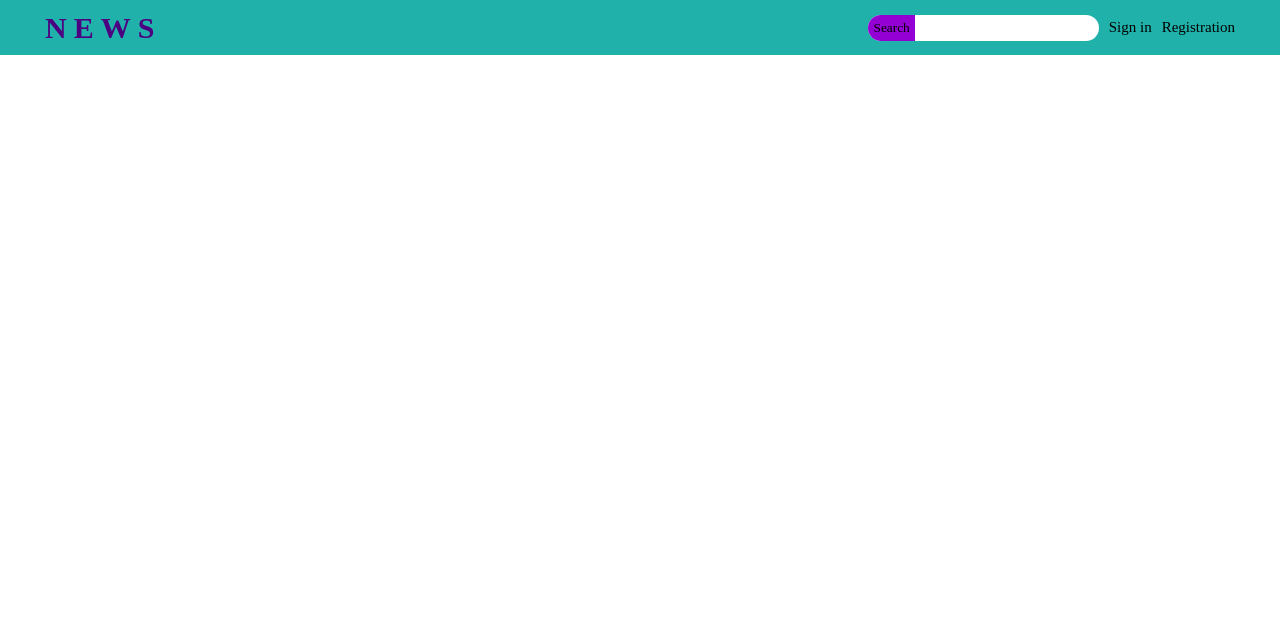
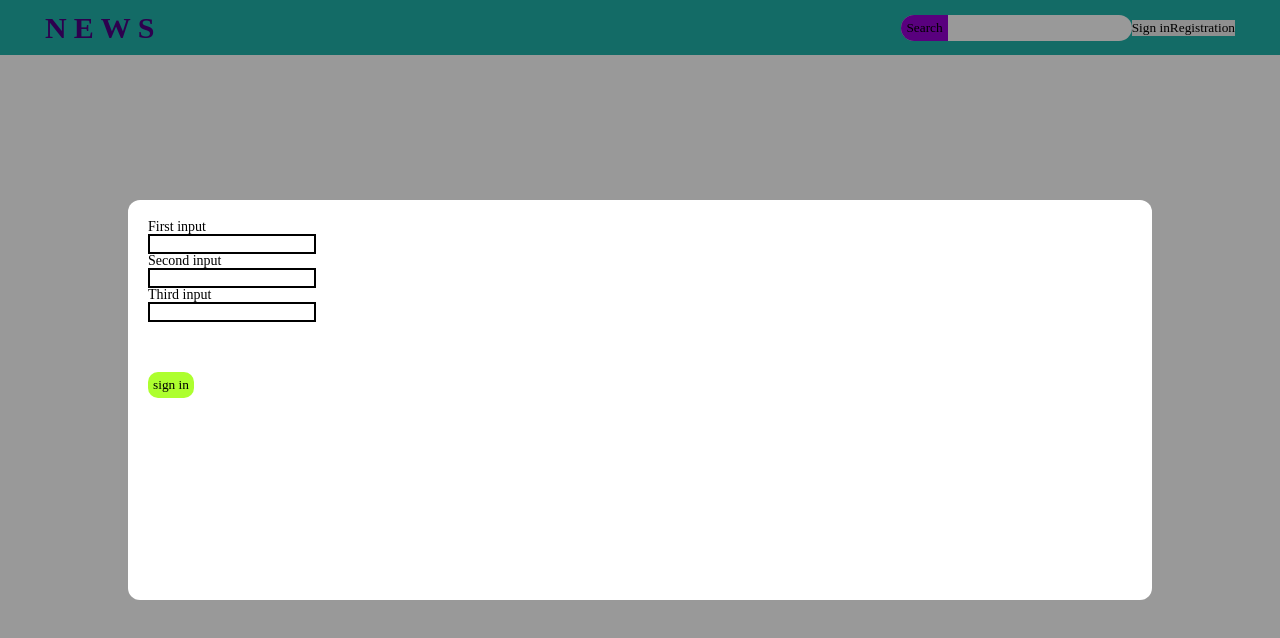
Before and after one commit to aamaksimenko/amaksimenkofront, a React (Create React App) app: page / in a window 1280 px wide. Shown: the top 638 px of the page. Built offline with nearby package versions, Linux system fonts and the light colour scheme.

Commit message:
add modal component

```diff
--- a/src/components/Header/Header.jsx
+++ b/src/components/Header/Header.jsx
@@ -1,8 +1,11 @@
-import React, { memo } from 'react';
+import React, { memo, useState } from 'react';
+
+import Modal from '../Modal/Modal';
 
 import './index.css';
 
 function Header() {
+  const [modalActive, setModalActive] = useState(true);
   return (
     <header className="header">
       <div className="header__container">
@@ -14,10 +17,22 @@ function Header() {
           <input type="search" className="header__input" />
         </div>
         <nav className="header__menu">
-          <a href="/">Sign in</a>
-          <a href="/">Registration</a>
+          <button type="button" onClick={() => setModalActive(true)}>Sign in</button>
+          <button type="button">Registration</button>
         </nav>
       </div>
+      <Modal active={modalActive} setActive={setModalActive}>
+        <form action="">
+          <p>First input</p>
+          <input type="text" />
+          <p>Second input</p>
+          <input type="text" />
+          <p>Third input</p>
+          <input type="text" />
+          <br />
+          <button type="button" className="submit">sign in</button>
+        </form>
+      </Modal>
     </header>
   );
 }
--- a/src/components/Header/index.css
+++ b/src/components/Header/index.css
@@ -49,3 +49,15 @@ input[type="search"]::-webkit-search-results-decoration {
 .header__menu a:hover {
   color: #7fffd4;
 }
+input{
+  border: 2px solid black;
+}
+
+.submit {
+  border: none;
+  border-radius: 10px;
+  background-color: greenyellow;
+  outline: none;
+  margin-top: 50px;
+  padding: 5px;
+}
--- /dev/null
+++ b/src/components/Modal/Modal.jsx
@@ -0,0 +1,25 @@
+import React, { memo } from 'react';
+import * as PropTypes from 'prop-types';
+import './index.css';
+
+function Modal({ active, setActive, children }) {
+  return (
+    /* eslint-disable */
+    <div className={active ? 'modal active' : 'modal'} onClick={() => setActive(false)}>
+      <div className="modal__content" onClick={e => e.stopPropagation()}>
+        {active}
+        {setActive}
+        {children}
+      </div>
+    </div>
+    /* eslint-enable */
+  );
+}
+
+Modal.propTypes = {
+  active: PropTypes.string.isRequired,
+  setActive: PropTypes.string.isRequired,
+  children: PropTypes.string.isRequired,
+};
+
+export default memo(Modal);
--- /dev/null
+++ b/src/components/Modal/index.css
@@ -0,0 +1,28 @@
+.modal{
+    height: 100vh;
+    width: 1100vw;
+    background-color: rgba(0, 0, 0, 0.4);
+    position: fixed;
+    top: 0;
+    left: 0;
+    display: flex;
+    align-items: center;
+    justify-content: flex-start;
+    /* justify-content: space-around; */
+    opacity: 0;
+    pointer-events: none;
+    transition: 0.5s;
+}
+.modal.active{
+    opacity: 1;
+    pointer-events: all;
+}
+
+.modal__content{
+    padding: 20px;
+    margin: 0 10vw;
+    border-radius: 12px;
+    background-color: white;
+    height: 400px;
+    width: 80vw;
+}
```
Also changed, not shown: 1 other file (tests, documents, lock files or other folders).
